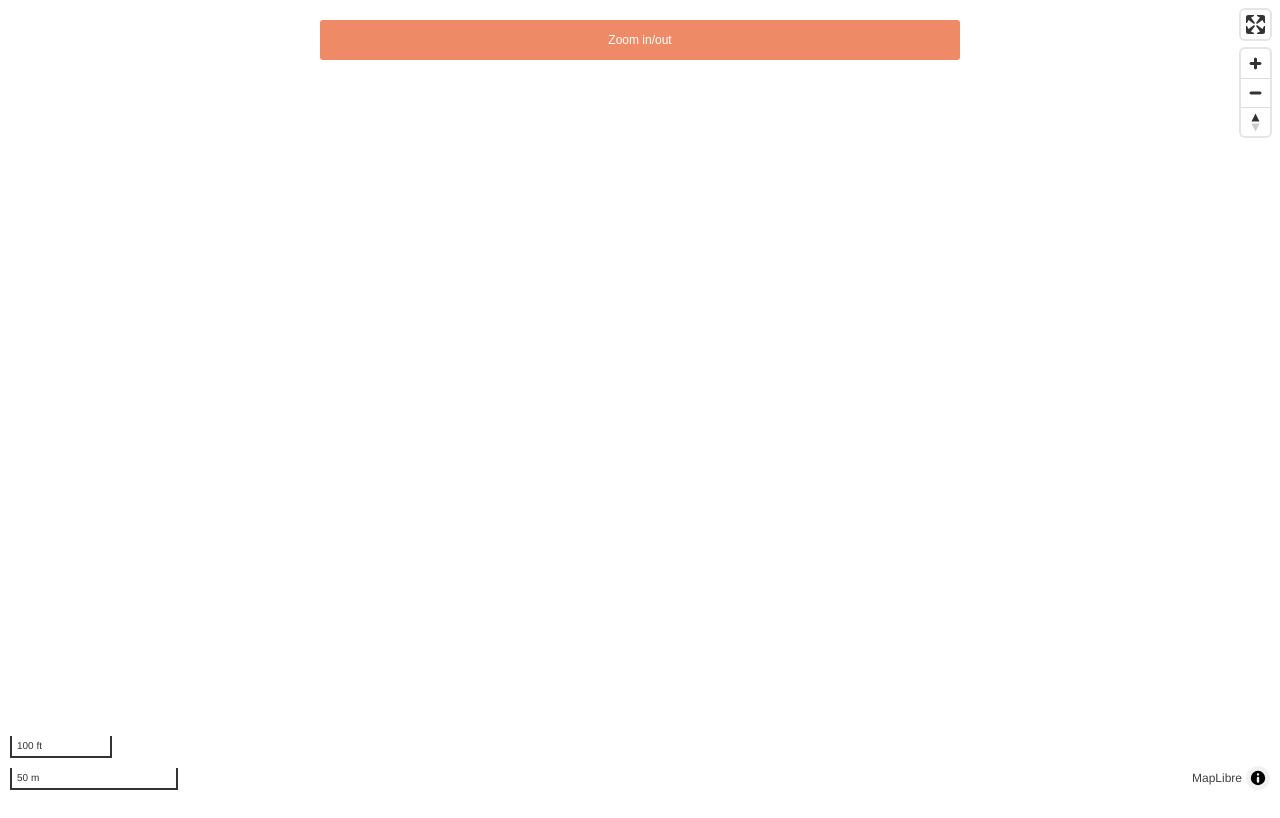
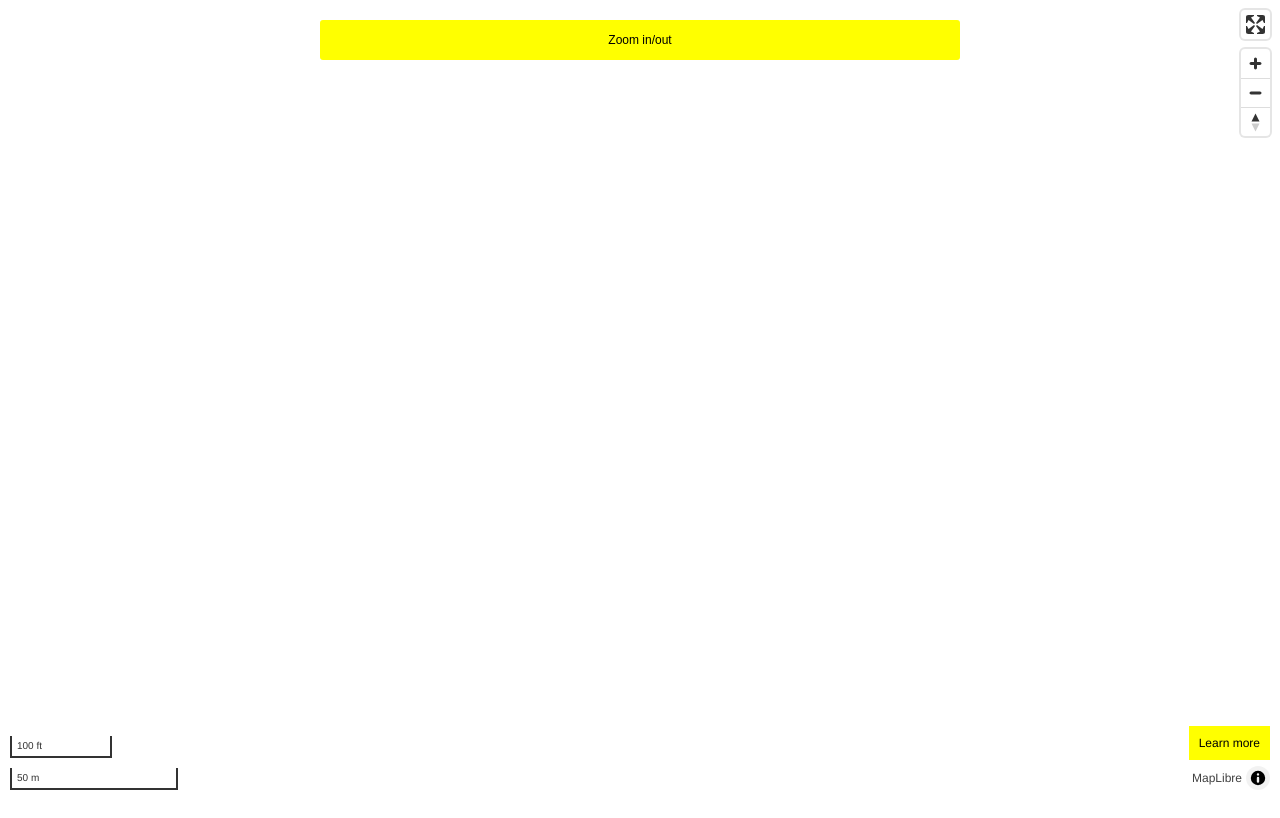
Before and after one commit to stamen/null-island, a plain HTML site: page index.html in a window 1280 px wide. Drawn offline with nearby package versions, Linux system fonts and the light colour scheme; no server answers.

Commit message:
Add "learn more" link

```diff
--- a/index.html
+++ b/index.html
@@ -27,13 +27,31 @@
         border-radius: 3px;
         font-size: 12px;
         text-align: center;
-        color: #fff;
-        background: #ee8a65;
+        color: #000;
+        background: #ffff00;
+    }
+    #more {
+        display: block;
+        position: absolute;
+        bottom: 40px;
+        right: 10px;
+        padding: 10px;
+        border: none;
+        font-size: 12px;
+        font-family: Helvetica, Arial, sans-serif;
+        text-align: center;
+        color: #000;
+        background: #ffff00;
+    }
+    a {
+        color: #000;
+        text-decoration: none;
     }
 </style>
 <div id="map"></div>
 <br />
 <button id="fly">Zoom in/out</button>
+<div id="more"><a href="https://github.com/stamen/null-island/">Learn more</a></div>
 <script>
     const start = 23.5;
     const end = 2;
```
